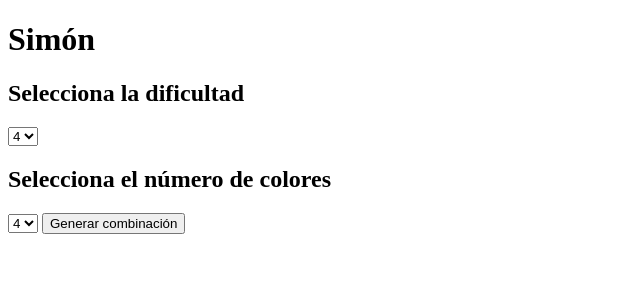
After one commit to enol-mf/DWES, a PHP site: page /inicio3.php in a window 1280 px wide. The commit adds this page. Shown: the top 300 px of the page, without its empty margins (0-640 px from the left). Run offline with PHP 8.4, Linux system fonts and the light colour scheme.

Commit message:
Ejercicio Simon 3

```diff
--- /dev/null
+++ b/UT4/JuegoSimón/inicio3.php
@@ -0,0 +1,65 @@
+<?php
+session_start();
+
+if (isset($_POST['dificultad']) && isset($_POST['numColores'])) {
+    $dificultad = (int)$_POST['dificultad'];
+    $numColores = (int)$_POST['numColores'];
+    for ($i = 0; $i < $dificultad; $i++) {
+        $numAleatorio[$i] = rand(0, $numColores - 1);
+    }
+    $_SESSION['numAleatorio'] = implode('', $numAleatorio);
+    $_SESSION['numColores'] = $numColores;
+} else {
+    $dificultad = 4;
+    $numColores = 4;
+}
+?>
+
+<!DOCTYPE html>
+<html lang="es">
+<head>
+    <meta charset="UTF-8">
+    <meta name="viewport" content="width=device-width, initial-scale=1.0">
+    <title>Simón</title>
+    <link rel="stylesheet" href="style.css">
+</head>
+<body>
+    <form action="" method="post">
+        <h1>Simón</h1>
+        <h2>Selecciona la dificultad</h2>
+        <select name="dificultad">
+            <?php
+            for ($i = 4; $i <= 8; $i++) {
+                $selected = ($i == $dificultad) ? 'selected' : '';
+                echo "<option value='$i' $selected>$i</option>";
+            }
+            ?>
+        </select>
+        <h2>Selecciona el número de colores</h2>
+        <select name="numColores">
+            <?php
+            for ($i = 4; $i <= 8; $i++) {
+                $selected = ($i == $numColores) ? 'selected' : '';
+                echo "<option value='$i' $selected>$i</option>";
+            }
+            ?>
+        </select>
+        <input type="submit" value="Generar combinación">
+    </form>
+
+    <?php if (isset($numAleatorio)): ?>
+        <h2>Memoriza la combinación</h2>
+        <?php
+        foreach ($numAleatorio as $num) {
+            echo "<img src='{$num}.png' height='200px'>";
+        }
+        ?>
+        <br>
+        <form action="jugar3.php" method="post">
+            <input type="hidden" name="dificultad" value="<?php echo $dificultad; ?>">
+            <input type="hidden" name="numColores" value="<?php echo $numColores; ?>">
+            <input type="submit" value="Jugar">
+        </form>
+    <?php endif; ?>
+</body>
+</html>
--- a/UT4/JuegoSimón/resultado.php
+++ b/UT4/JuegoSimón/resultado.php
@@ -19,9 +19,9 @@ $ganaste = ($correcta === $jugada);
     <h1>Resultado</h1>
 
     <?php if ($ganaste): ?>
-        <h2>¡Ganaste! 🎉</h2>
+        <h2>¡Ganaste!</h2>
     <?php else: ?>
-        <h2>Perdiste 😢</h2>
+        <h2>Perdiste</h2>
         <p>La combinación correcta era:</p>
         <?php
         for ($i = 0; $i < 4; $i++) {
--- a/UT4/JuegoSimón/style.css
+++ b/UT4/JuegoSimón/style.css
@@ -13,3 +13,15 @@ p {
 .g {
     background-color: green;
 }
+.p {
+    background-color: purple;
+}
+.c {
+    background-color: teal;
+}
+.m {
+    background-color: brown;
+}
+.o {
+    background-color: orange;
+}
```
Also changed, not shown: UT4/JuegoSimón/jugar3.php (added, +93 -0 lines), UT4/JuegoSimón/0.png, UT4/JuegoSimón/4.png (added), UT4/JuegoSimón/5.png (added), UT4/JuegoSimón/6.png (added), UT4/JuegoSimón/7.png (added).
